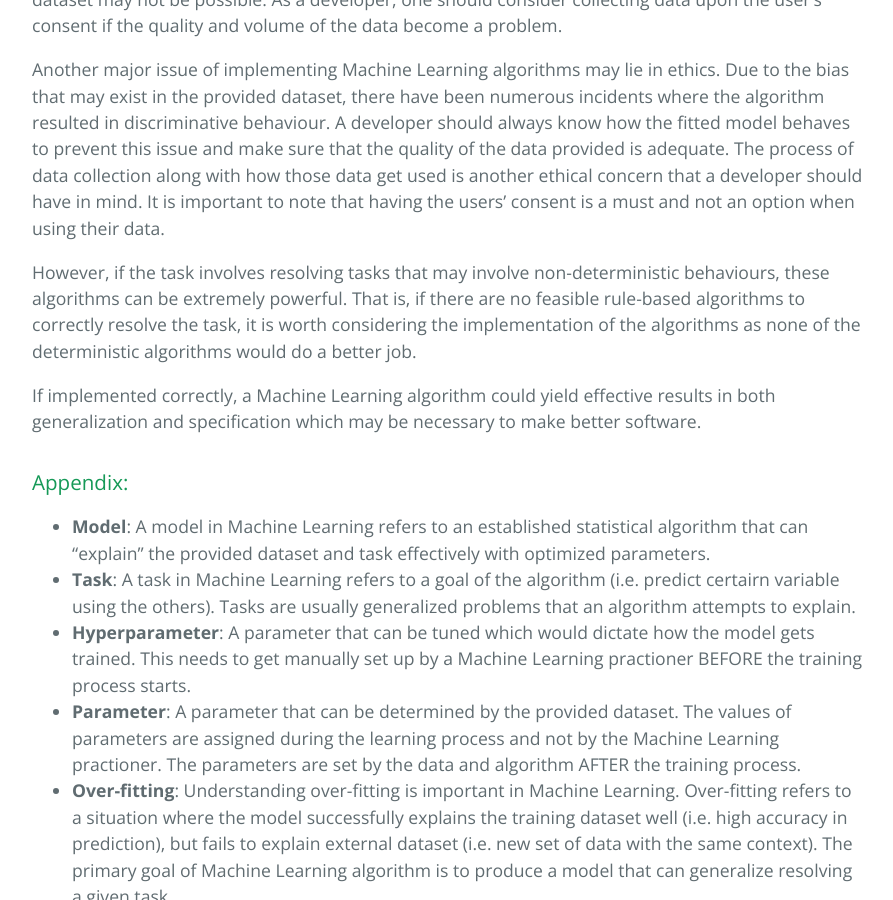
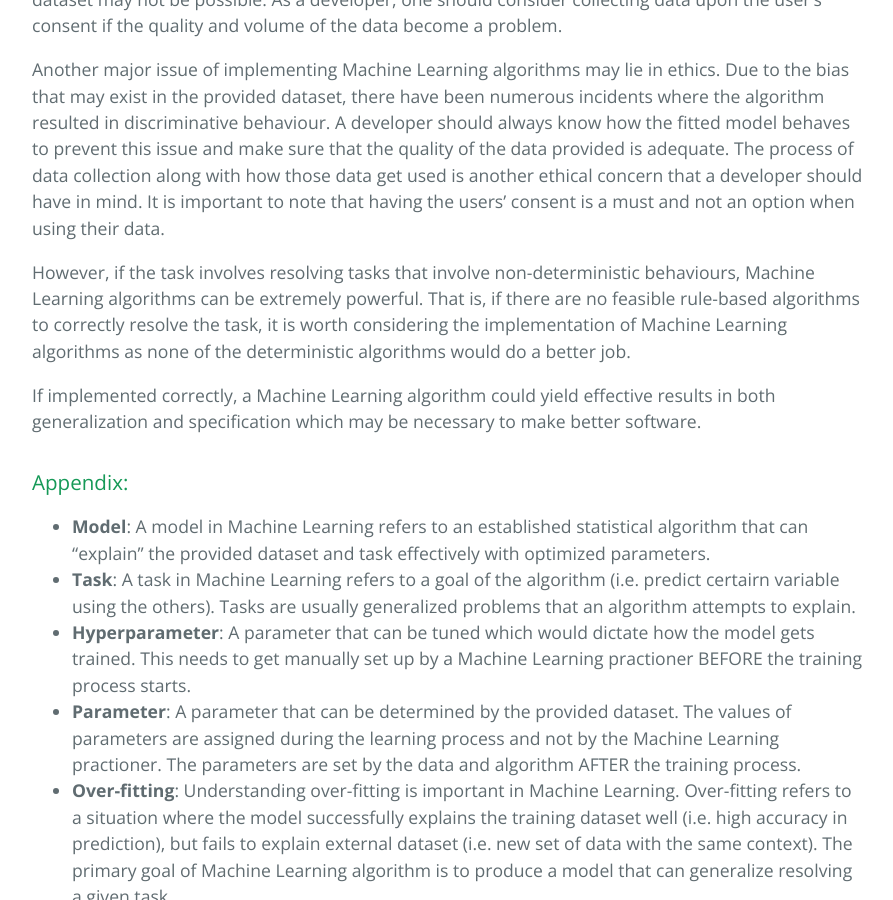
Before and after one commit to learning-software-engineering/learning-software-engineering.github.io, a Jekyll site: the page built from Topics/Machine_Learning/Understanding Machine Learning.md, in a window 1280 px wide and 900 px high, scrolled down 2930 px. Shown: the whole window, without its empty margins (192-1085 px from the left). Built offline with Jekyll 4.4.1, drawn with Linux system fonts in a browser that asks for light colours; our own code applies the rules of GitHub Pages for plain Markdown files.

Commit message:
Update Understanding Machine Learning.md
fixing grammar

```diff
--- a/Topics/Machine_Learning/Understanding Machine Learning.md
+++ b/Topics/Machine_Learning/Understanding Machine Learning.md
@@ -41,7 +41,7 @@ The biggest drawbacks of implementing Machine Learning algorithms are the requir
 
 Another major issue of implementing Machine Learning algorithms may lie in ethics. Due to the bias that may exist in the provided dataset, there have been numerous incidents where the algorithm resulted in discriminative behaviour. A developer should always know how the fitted model behaves to prevent this issue and make sure that the quality of the data provided is adequate. The process of data collection along with how those data get used is another ethical concern that a developer should have in mind. It is important to note that having the users' consent is a must and not an option when using their data.
 
-However, if the task involves resolving tasks that may involve non-deterministic behaviours, these algorithms can be extremely powerful. That is, if there are no feasible rule-based algorithms to correctly resolve the task, it is worth considering the implementation of the algorithms as none of the deterministic algorithms would do a better job.
+However, if the task involves resolving tasks that involve non-deterministic behaviours, Machine Learning algorithms can be extremely powerful. That is, if there are no feasible rule-based algorithms to correctly resolve the task, it is worth considering the implementation of Machine Learning algorithms as none of the deterministic algorithms would do a better job.
 
 If implemented correctly, a Machine Learning algorithm could yield effective results in both generalization and specification which may be necessary to make better software.
 
```
